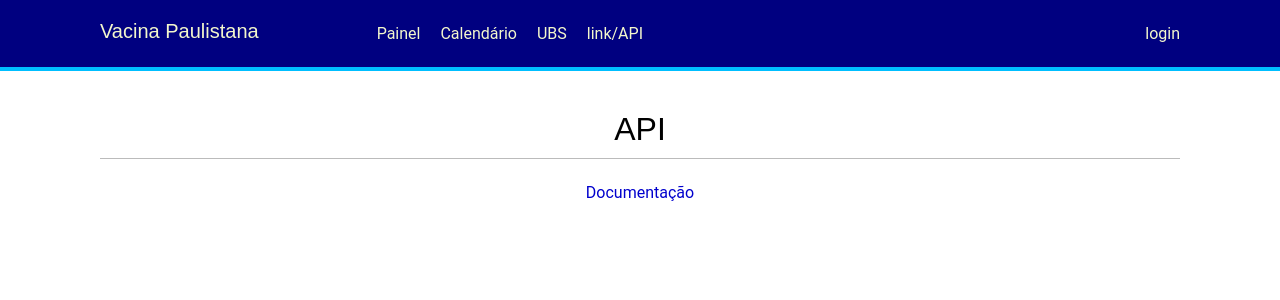
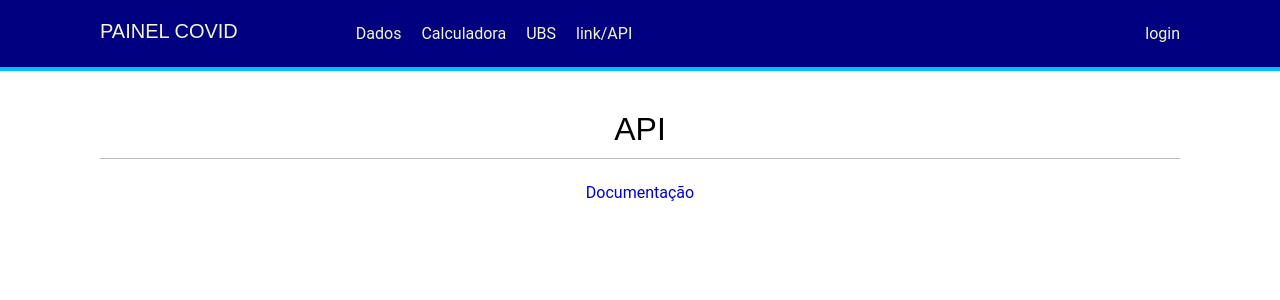
Before and after one commit to marcinfo/vacina_gitlab, a Django app: page /api/ in a window 1280 px wide. Shown: the top 300 px of the page. Run offline with Django 3.2, Linux system fonts and the light colour scheme; some libraries are stand-ins or nearby versions; some web fonts are replaced.

Commit message:
Alterado nome para Painel covid, atualizado API de dados do estado

```diff
--- a/vacina/templates/base.html
+++ b/vacina/templates/base.html
@@ -10,15 +10,15 @@
 </head>
 <body>
   <div id="header">
-    <span class="logo">Vacina Paulistana </span>
+    <span class="logo">PAINEL COVID </span>
 
     <ul class="menu">
 
       <li {% if section == "inicio" %}class="selected"{% endif %}>
-        <a href="{% url "index" %}">Painel</a>
+        <a href="{% url "index" %}">Dados</a>
       </li>
       <li {% if section == "Vacinas disponivel no SUS" %}class="selected"{% endif %}>
-        <a href="{% url "vacinas_prazos" %}">Calendário</a>
+        <a href="{% url "vacinas_prazos" %}">Calculadora</a>
       </li>
 
       <li {% if section == "UBS" %}class="selected"{% endif %}>
--- a/vacina/views.py
+++ b/vacina/views.py
@@ -20,11 +20,11 @@ from geopy.geocoders import Nominatim
 
 def index(request):
     url = 'https://covid19-brazil-api.now.sh/api/report/v1'
-    vacina_covid = 'https://www.saopaulo.sp.gov.br/wp-content/uploads/2023/03/20230327_vacinometro.csv'
-    leitos_publico = 'https://www.saopaulo.sp.gov.br/wp-content/uploads/2023/03/20230325_leitos_ocupados_por_unidade_hospitalar.zip'
+    vacina_covid = 'https://www.saopaulo.sp.gov.br/wp-content/uploads/2023/04/20230421_vacinometro.csv'
+    leitos_publico = 'https://www.saopaulo.sp.gov.br/wp-content/uploads/2023/04/20230421_leitos_ocupados_por_unidade_hospitalar.zip'
     # casos_covid = 'https://www.saopaulo.sp.gov.br/wp-content/uploads/2023/02/20230210_dados_covid_municipios_sp.csv'
     vacina_covid_sp = pd.read_csv(vacina_covid, sep=';')
-    vacina_covid_sp = vacina_covid_sp.loc[vacina_covid_sp['MUNICÍPIO'] != 'Grand Total']
+    #vacina_covid_sp = vacina_covid_sp.loc[vacina_covid_sp['MUNICÍPIO'] != 'Grand Total']
     # casos_covid_sp = pd.read_csv(casos_covid, sep=';')
     leitos_ocupados_sp = pd.read_csv(leitos_publico, sep=';')
 
@@ -43,7 +43,7 @@ def index(request):
     vacina_covid_sp1 = vacina_covid_sp[['UNICA', 'dose1', 'dose2', 'adicional']]
 
     vacina_covid_sp1 = vacina_covid_sp.sum()
-
+    print(vacina_covid_sp1)
     headers = {}
     response3 = requests.request('GET', url, data='data', headers=headers)
     dados_covid3 = json.loads(response3.content)
```
Also changed, not shown: vacina/templates/vacina/index.html (+4 -4 lines).
